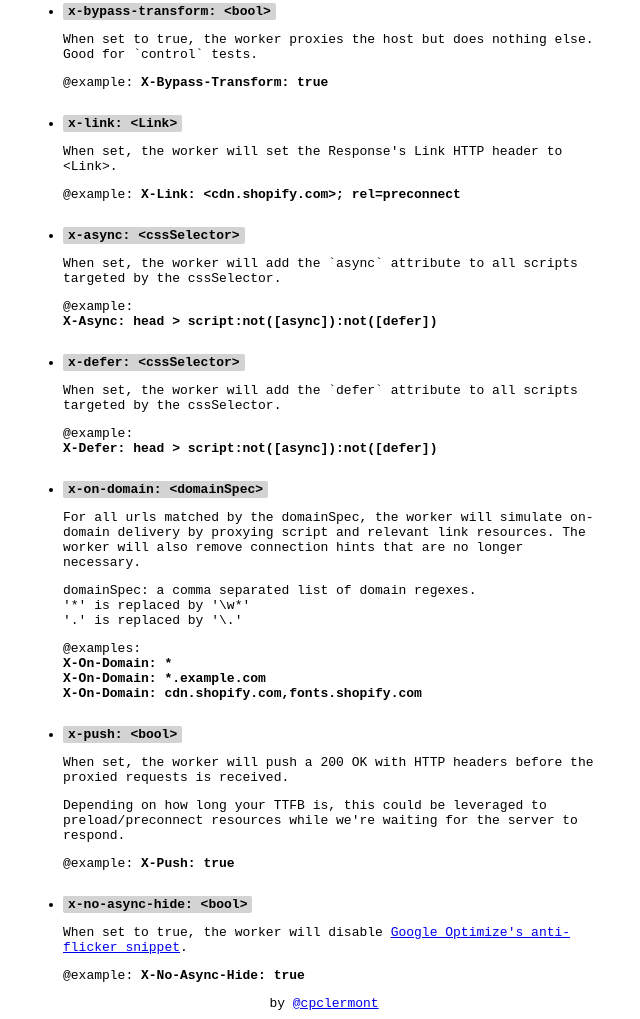
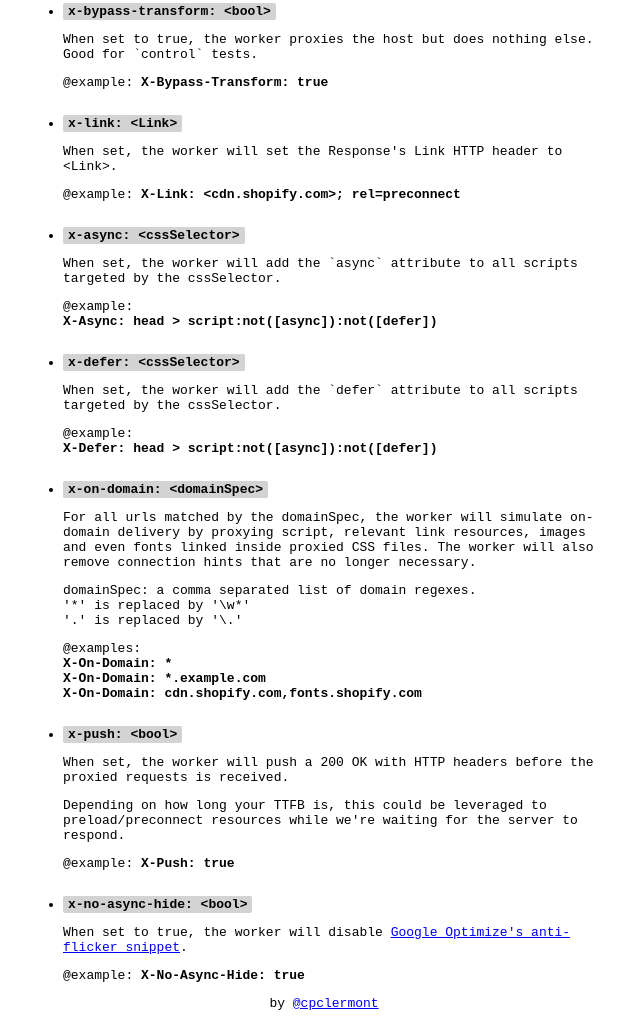
Before and after one commit to charlespwd/faster, a website: page index.html in a window 1280 px wide. Shown: the part 743-1762 px from the top of the page, without its empty margins (316-956 px from the left). Drawn offline with Linux system fonts and the light colour scheme.

Commit message:
Update docs to detail font proxy

```diff
--- a/index.html
+++ b/index.html
@@ -227,8 +227,9 @@
           <li>
             <code>x-on-domain: &lt;domainSpec&gt;</code>
             <p>
-              For all urls matched by the domainSpec, the worker will simulate
-              on-domain delivery by proxying script and relevant link resources.
+              For all urls matched by the domainSpec, the worker will
+              simulate on-domain delivery by proxying script, relevant link
+              resources, images and even fonts linked inside proxied CSS files.
               The worker will also remove connection hints that are no longer
               necessary.
             </p>
@@ -363,7 +364,8 @@
           try {
             const url = getURL()
             return [
-              url && `overrideHost ${url.hostname} faster.cpclermont.workers.dev`,
+              url &&
+                `overrideHost ${url.hostname} faster.cpclermont.workers.dev`,
               headers,
               url && `navigate ${url.toString()}`,
             ]
```
